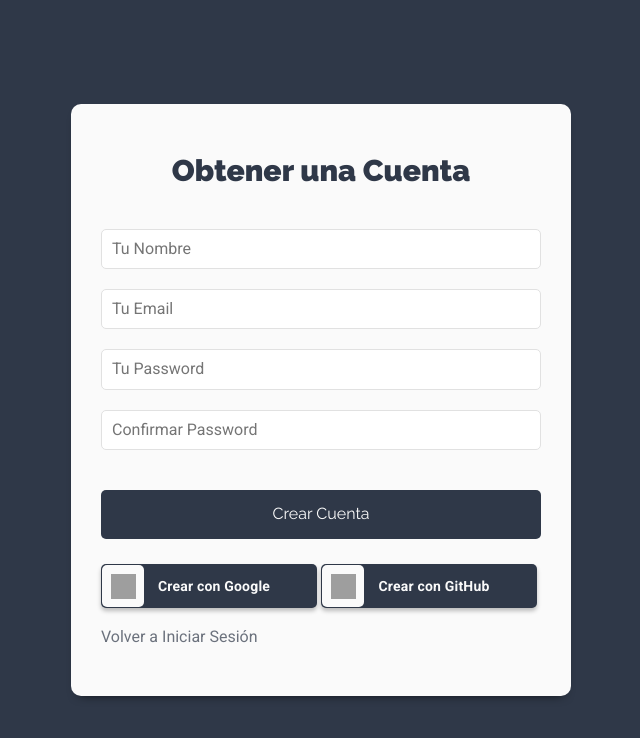
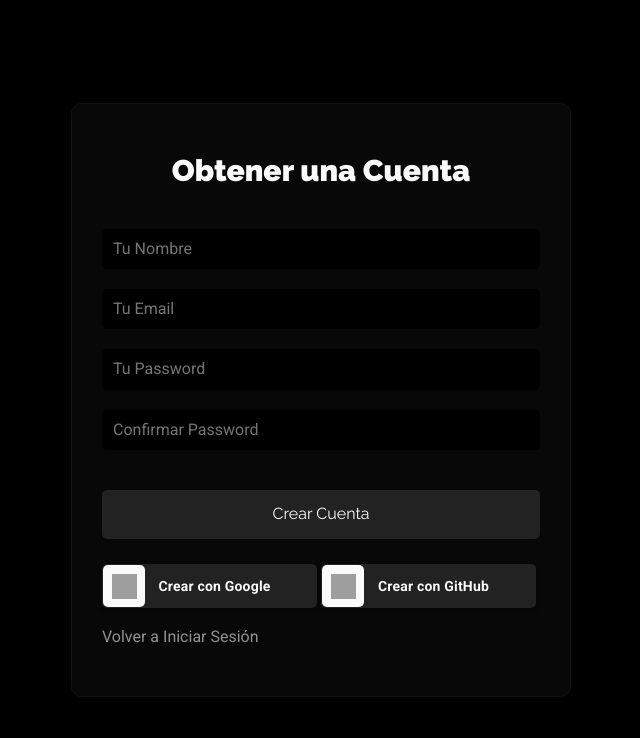
Before and after one commit to JeralPineda/react-MERN-Task, a React (Create React App) app: page /nueva-cuenta in a window 1280 px wide. Shown: the top 738 px of the page, without its empty margins (319-959 px from the left). Built offline with nearby package versions, Linux system fonts and the light colour scheme; grey boxes are pictures that could not be loaded.

Commit message:
Actualizando los estilos del login y signup

```diff
--- a/src/index.css
+++ b/src/index.css
@@ -1,12 +1,15 @@
 :root {
    --blanco: #fafafa;
+   --blanco4: #ccc;
    --gris1: #edf2f6;
    --gris2: #2f3848;
    --gris3: #1a202d;
    --negro: #000000;
-   --negro2: #000a;
-   --negro3: #111;
+   --negro2: #111;
+   --negro3: #222;
    --negro4: #060606;
+   --negro5: #080808;
+   --negro6: #101010;
    --headingFont: 'Raleway', sans-serif;
    --textFont: 'Roboto', sans-serif;
 }
@@ -34,7 +37,7 @@ h2 {
    font-weight: 900;
    margin: 0 0 4rem 0;
    text-align: center;
-   color: var(--gris2);
+   color: var(--blanco);
 }
 h1 span {
    font-weight: 400;
@@ -52,7 +55,7 @@ ul {
 }
 a {
    text-decoration: none;
-   color: var(--gris2);
+   color: var(--blanco4);
 }
 
 /** BOTONES **/
@@ -70,11 +73,11 @@ a {
    cursor: pointer;
 }
 .btn-primario {
-   background-color: var(--gris2);
+   background-color: var(--negro3);
    color: var(--blanco);
 }
 .btn-primario:hover {
-   background: var(--gris3);
+   background: var(--negro2);
 }
 .btn-secundario {
    background-color: var(--gris1);
@@ -105,7 +108,7 @@ a {
    margin-right: 4px;
    width: 100%;
    height: 44px;
-   background-color: var(--gris2);
+   background-color: var(--negro3);
    border-radius: 0.5rem;
    box-shadow: 0 3px 4px 0 rgba(0, 0, 0, 0.25);
 
@@ -113,11 +116,11 @@ a {
 }
 
 .google-btn:hover {
-   box-shadow: 0 0 6px var(--gris3);
+   box-shadow: 0 0 6px var(--negro3);
 }
 
 .google-btn:active {
-   background: var(--gris3);
+   background: var(--negro2);
 }
 
 .google-icon-wrapper {
@@ -347,7 +350,7 @@ aside {
 }
 
 .form-usuario {
-   background-color: var(--gris2);
+   background-color: var(--negro);
    height: 100vh;
    min-height: 800px;
    display: flex;
@@ -359,7 +362,8 @@ aside {
    padding: 5rem 3rem;
    max-width: 500px;
    width: 95%;
-   background-color: var(--blanco);
+   background-color: var(--negro5);
+   border: 1px solid var(--negro2);
    border-radius: 1rem;
 }
 
@@ -378,20 +382,21 @@ aside {
 .campo-form input[type='password'],
 .campo-form input[type='email'],
 .campo-form input[type='text'] {
-   border: 1px solid #e1e1e1;
+   border: 1px solid var(--negro);
+   background-color: var(--negro);
+   color: var(--blanco);
    border-radius: 0.5rem;
    padding: 1rem;
    flex: 1;
 }
 
 /* border focus */
-/* .campo-form input[type='password']:focus,
+.campo-form input[type='password']:focus,
 .campo-form input[type='email']:focus,
 .campo-form input[type='text']:focus {
    outline: none !important;
-   border: 1px solid red;
-   box-shadow: 0 0 10px #719ece;
-} */
+   border: 1px solid var(--negro3);
+}
 
 .enlace-cuenta {
    margin-top: 2rem;
```
